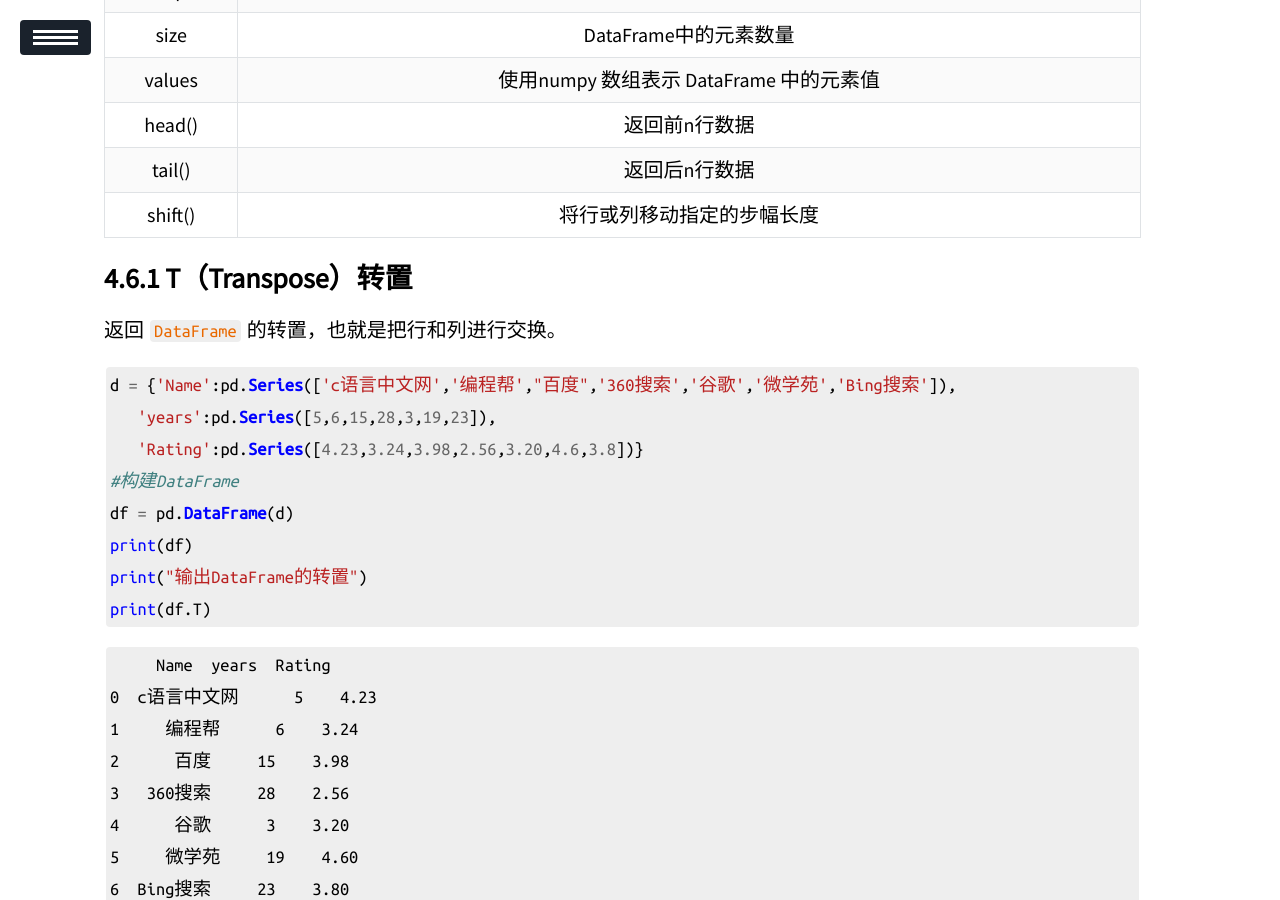
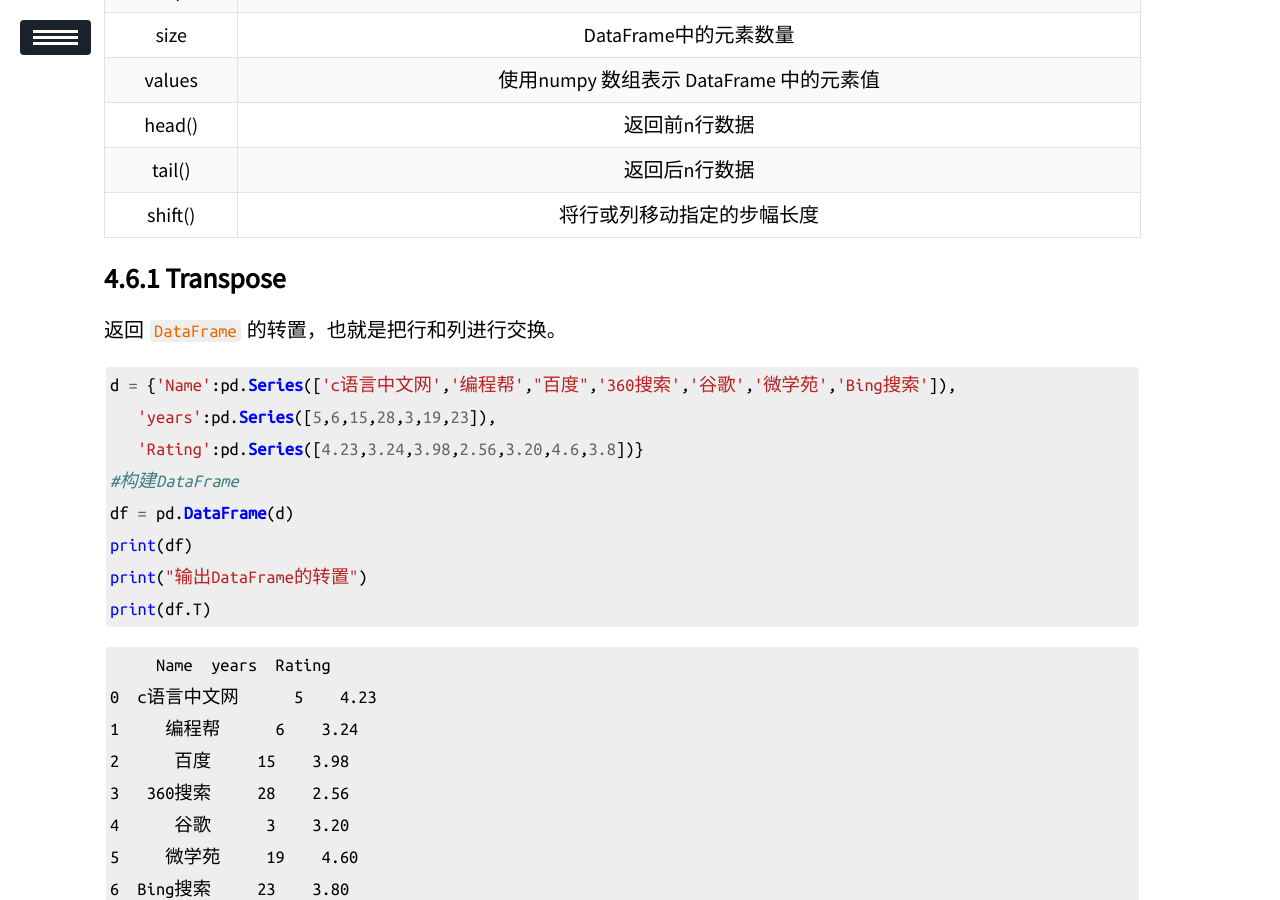
Before and after one commit to ssskz/ssskz.github.io, a Jekyll site: the page built from _posts/2023-2-28-Pandas-Manual.md, in a window 1280 px wide and 900 px high, scrolled down 26136 px. Built offline with Jekyll 4.4.1, drawn with Linux system fonts in a browser that asks for light colours; our own code applies the rules of GitHub Pages for plain Markdown files; a script that is not in the unit is left out.

Commit message:
Update
Signed-off-by: ssskz <12497590+ssskz@user.noreply.gitee.com>

````diff
--- a/_posts/2023-2-28-Pandas-Manual.md
+++ b/_posts/2023-2-28-Pandas-Manual.md
@@ -942,7 +942,7 @@ print (df)
 | tail()  | 返回后n行数据|
 | shift()  | 将行或列移动指定的步幅长度|
 
-### T（Transpose）转置
+### Transpose
 
 返回 `DataFrame` 的转置，也就是把行和列进行交换。
 
@@ -1695,8 +1695,6 @@ df
 ```
 
 
-
-
 <div>
 <style scoped>
     .dataframe tbody tr th:only-of-type {
````
